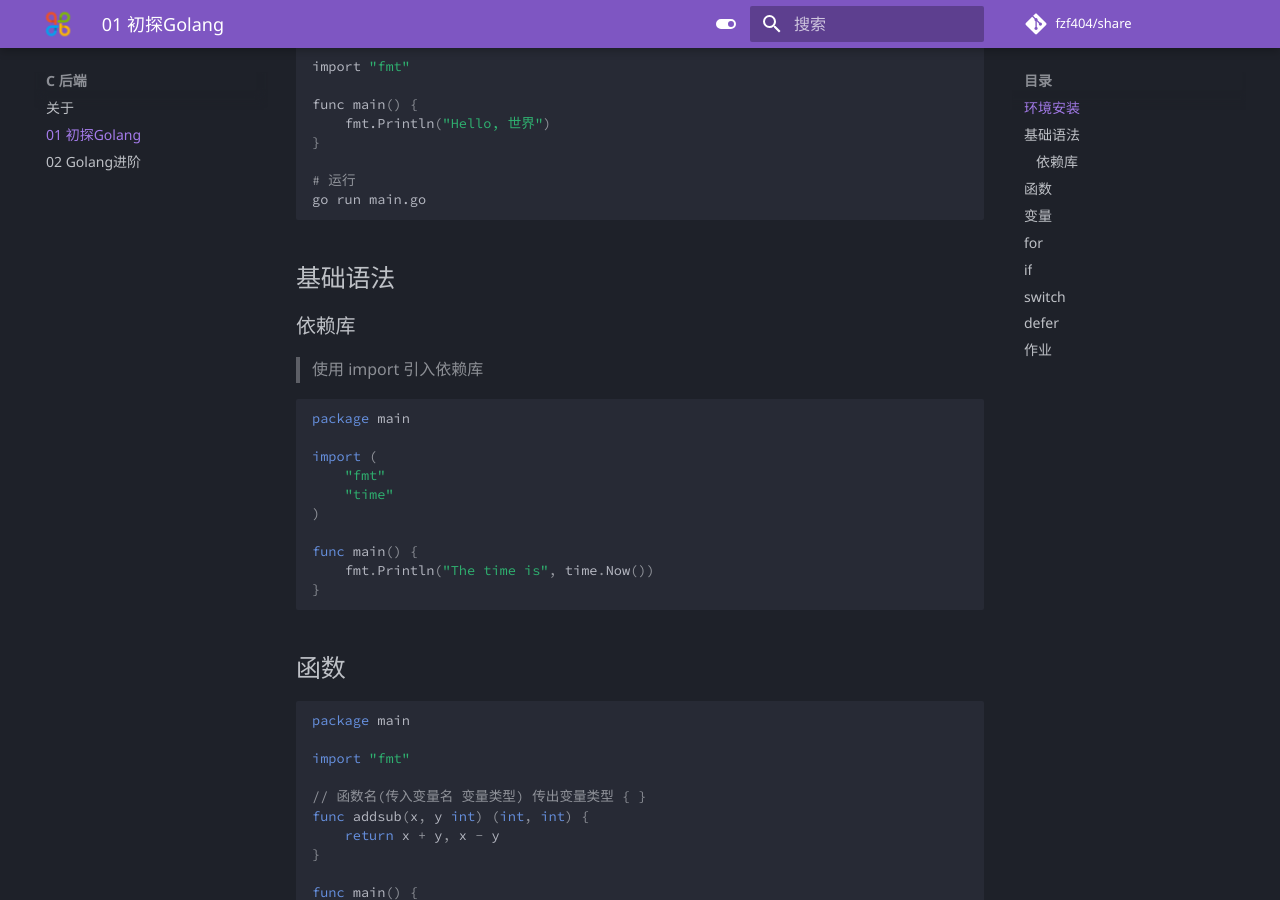
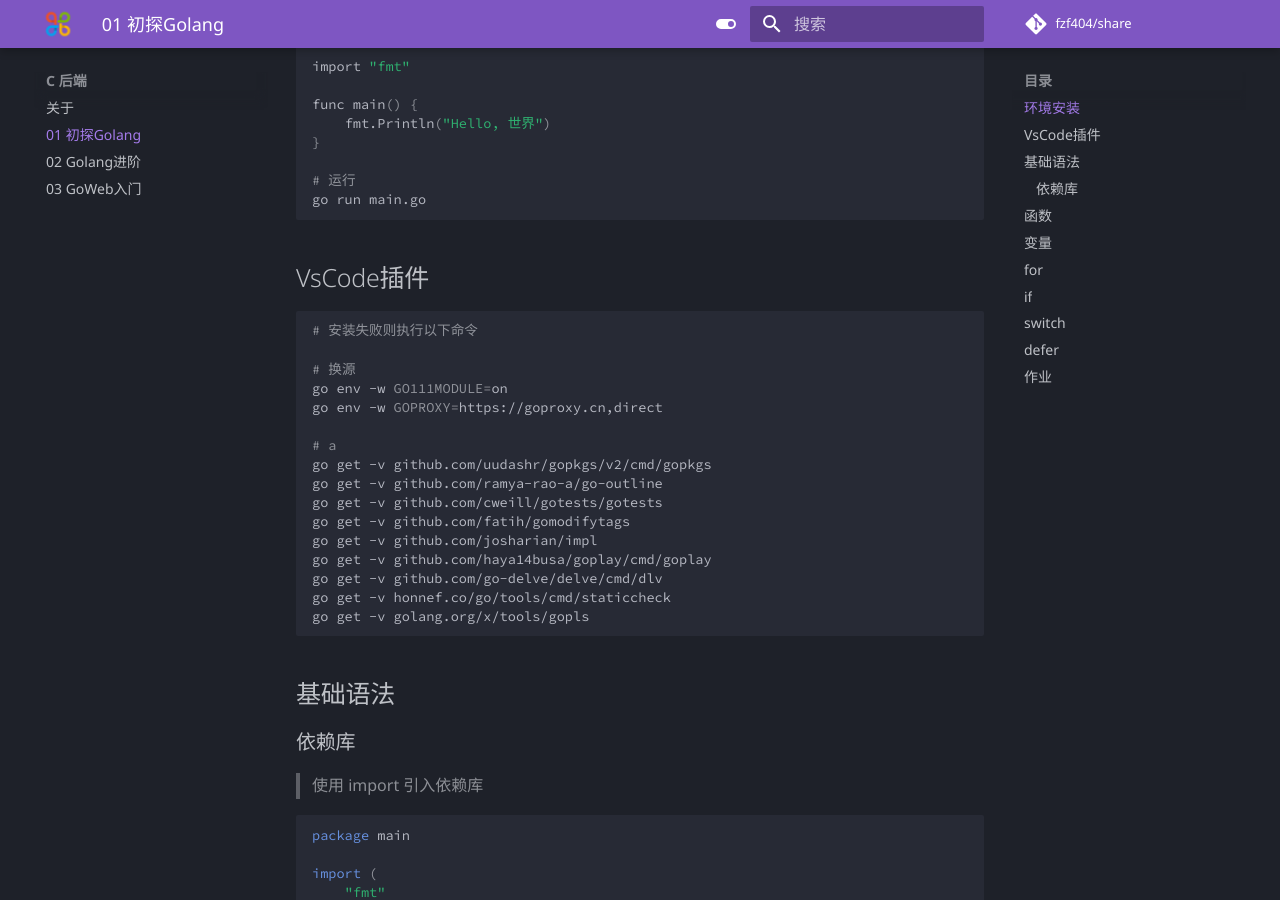
Before and after one commit to fzf404/share, an MkDocs documentation site: the page built from docs/C-后端/01-初探Golang.md, in a window 1280 px wide and 900 px high, scrolled down 805 px. Built offline with MkDocs 1.6.1 and Material for MkDocs 9.7.7, drawn with Linux system fonts in a browser that asks for light colours; comment, search, counter and statistics services are not loaded.

Commit message:
Update 01-初探Golang.md

````diff
--- a/docs/C-后端/01-初探Golang.md
+++ b/docs/C-后端/01-初探Golang.md
@@ -36,6 +36,29 @@ func main() {
 # 运行
 go run main.go
 ```
+
+## VsCode插件
+
+```bash
+# 安装失败则执行以下命令
+
+# 换源
+go env -w GO111MODULE=on
+go env -w GOPROXY=https://goproxy.cn,direct
+
+# a
+go get -v github.com/uudashr/gopkgs/v2/cmd/gopkgs
+go get -v github.com/ramya-rao-a/go-outline
+go get -v github.com/cweill/gotests/gotests
+go get -v github.com/fatih/gomodifytags
+go get -v github.com/josharian/impl
+go get -v github.com/haya14busa/goplay/cmd/goplay
+go get -v github.com/go-delve/delve/cmd/dlv
+go get -v honnef.co/go/tools/cmd/staticcheck
+go get -v golang.org/x/tools/gopls
+```
+
+
 
 ## 基础语法
 
````
Also changed, not shown: docs/C-后端/03-GoWeb入门.md (added, +1 -0 lines).
